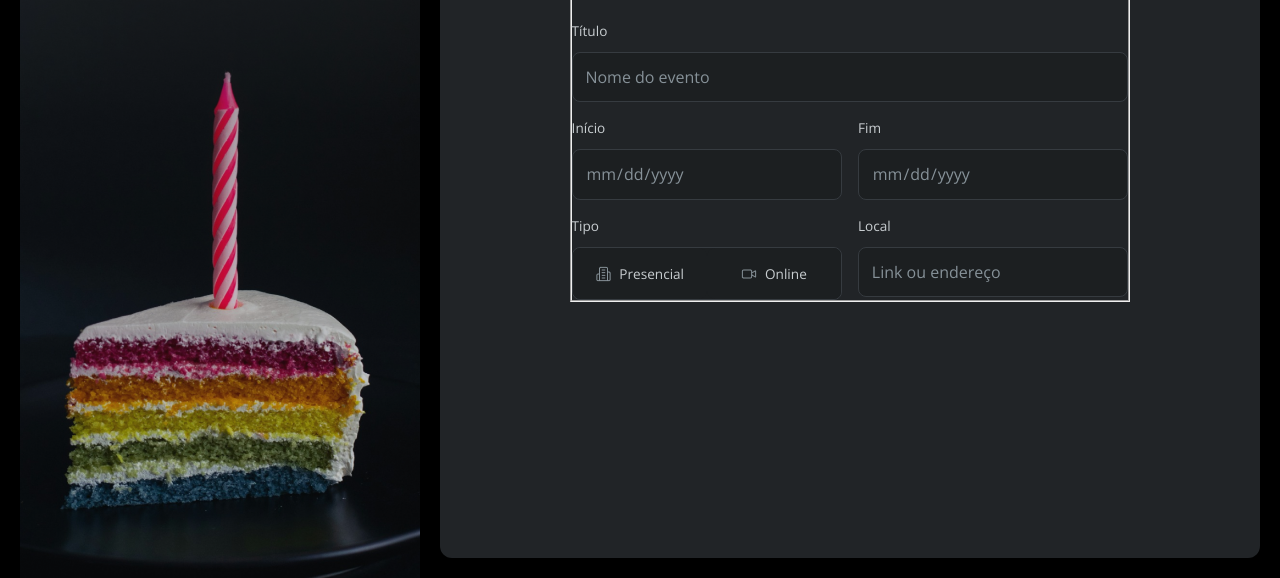
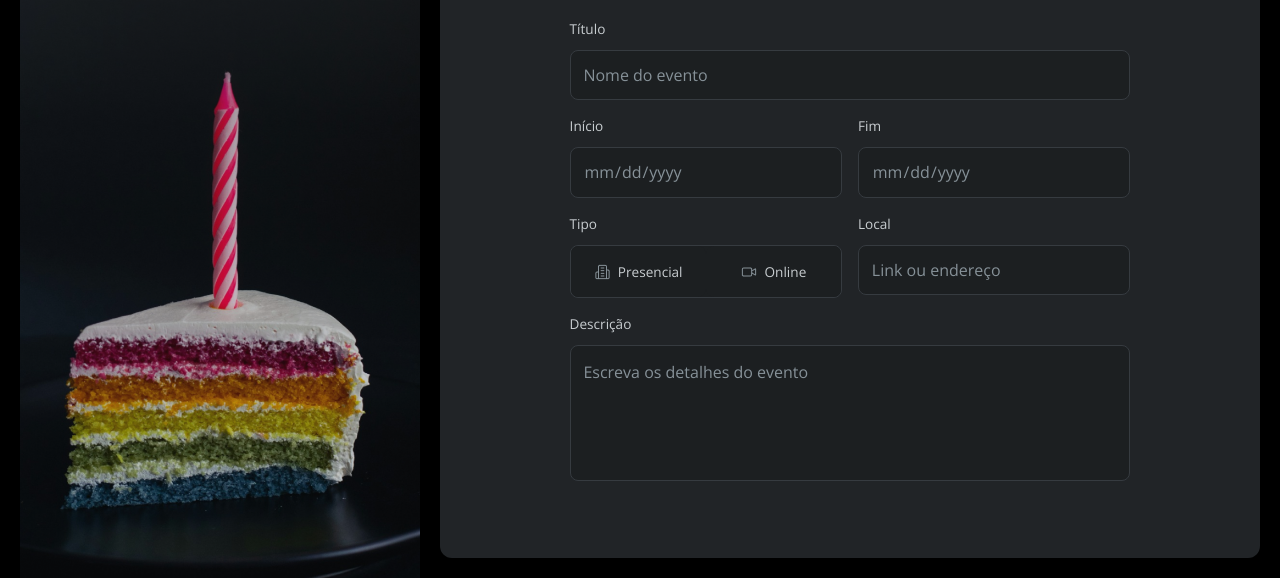
Before and after one commit to marlon-monteiro/curso-rocketseat-invite-form, a plain HTML site: page index.html in a window 1280 px wide. Shown: the part 222-800 px from the top of the page. Drawn offline with nearby package versions, Linux system fonts and the light colour scheme.

Commit message:
description field done

```diff
--- a/index.html
+++ b/index.html
@@ -115,6 +115,11 @@
               </div>
             </div>
 
+            <div class="description">
+              <label for="description">Descrição</label>
+              <input id="description" type="text" placeholder="Escreva os detalhes do evento">
+            </div>
+
           </fieldset>
 
         </form>
--- a/style/main/main-form.css
+++ b/style/main/main-form.css
@@ -33,7 +33,7 @@
   background-color: var(--color-input-stroke);
 
   & label {
-    font-weight: 600;
+    font-weight: 700;
   }
 }
 
@@ -70,3 +70,13 @@
 .radio-online .radio-image {
   background-image: url(../../components/video-off.png);
 }
+
+
+.description {
+  margin-top: 1rem;
+
+  & input {
+    height: 8.5rem;
+    padding-bottom: 6rem;
+  }
+}
--- a/style/main/main-index.css
+++ b/style/main/main-index.css
@@ -6,6 +6,10 @@ main h1 {
   color: var(--color-text-heading);
 
   margin-bottom: 2.5rem;
+}
+
+fieldset {
+  border: none;
 }
 
 .head-form {
--- a/style/main/main-layout.css
+++ b/style/main/main-layout.css
@@ -19,10 +19,6 @@ main {
   }
 }
 
-fieldset {
-  /* border: none; */
-}
-
 label {
   font: 0.85rem var(--font-open-sans);
   color: var(--color-text-body);
@@ -36,6 +32,7 @@ input {
   background-color: var(--color-input-base);
   border: var(--color-input-stroke) solid 1px;
   border-radius: 0.5rem;
+  color: var(--color-input-placeholder);
 
   &::placeholder {
     color: var(--color-input-placeholder);
```
Also changed, not shown: style/global.css (line endings or trailing spaces).
